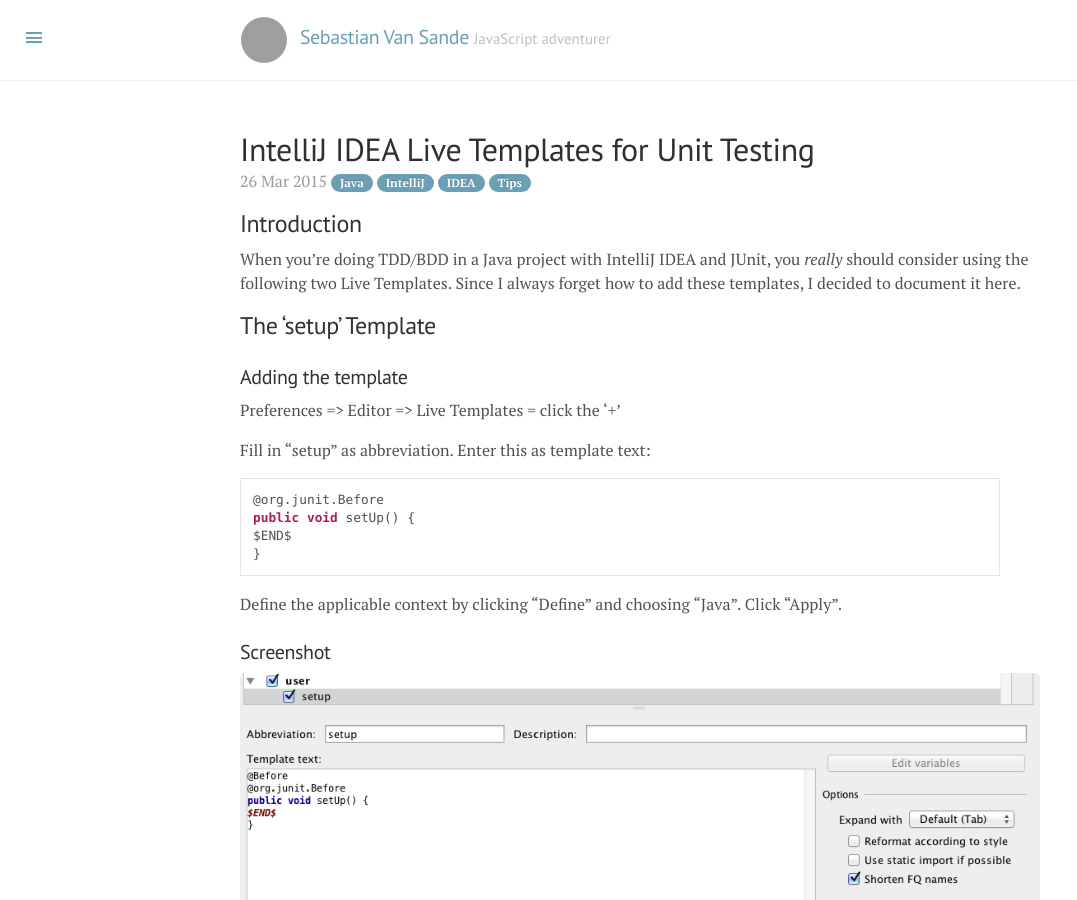
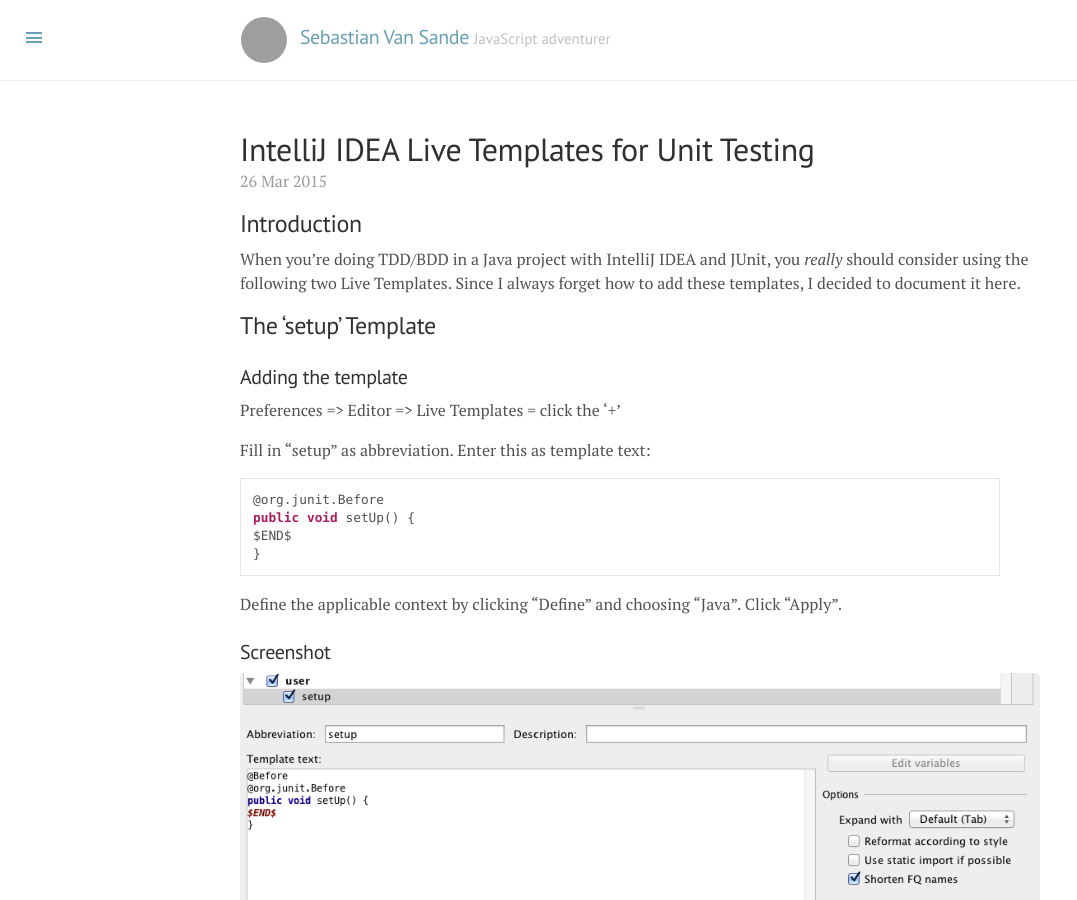
Before and after one commit to seppevs/seppevs.github.io, a Jekyll site: the page built from _posts/2015-03-26-intellij_idea_live_templates_for_unit_testing.markdown, in a window 1280 px wide and 900 px high. Shown: the whole window, without its empty margins (0-1077 px from the left). Built offline with Jekyll 4.4.1, drawn with Linux system fonts in a browser that asks for light colours; comment, search, counter and statistics services are not loaded; grey boxes are pictures that could not be loaded.

Commit message:
no more tags

```diff
--- a/_layouts/post.html
+++ b/_layouts/post.html
@@ -6,9 +6,6 @@
     <h1 class="post-title">{{ page.title }}</h1>
     <span class="post-date">
         {{ page.date | date_to_string }}
-            {% for tag in page.tags %}
-                <span class="badge badge-important">{{tag}}</span>
-            {% endfor %}
     </span>
 
     {{ content }}
--- a/index.html
+++ b/index.html
@@ -13,9 +13,6 @@
         </h2>
         <span class="post-date">
             {{ post.date | date_to_string }}
-            {% for tag in post.tags %}
-                <span class="badge badge-important">{{tag}}</span>
-            {% endfor %}
         </span>
 
         {{ post.summary }}&hellip; <a href="{{ post.url}}">Continue &raquo;</a>
```
